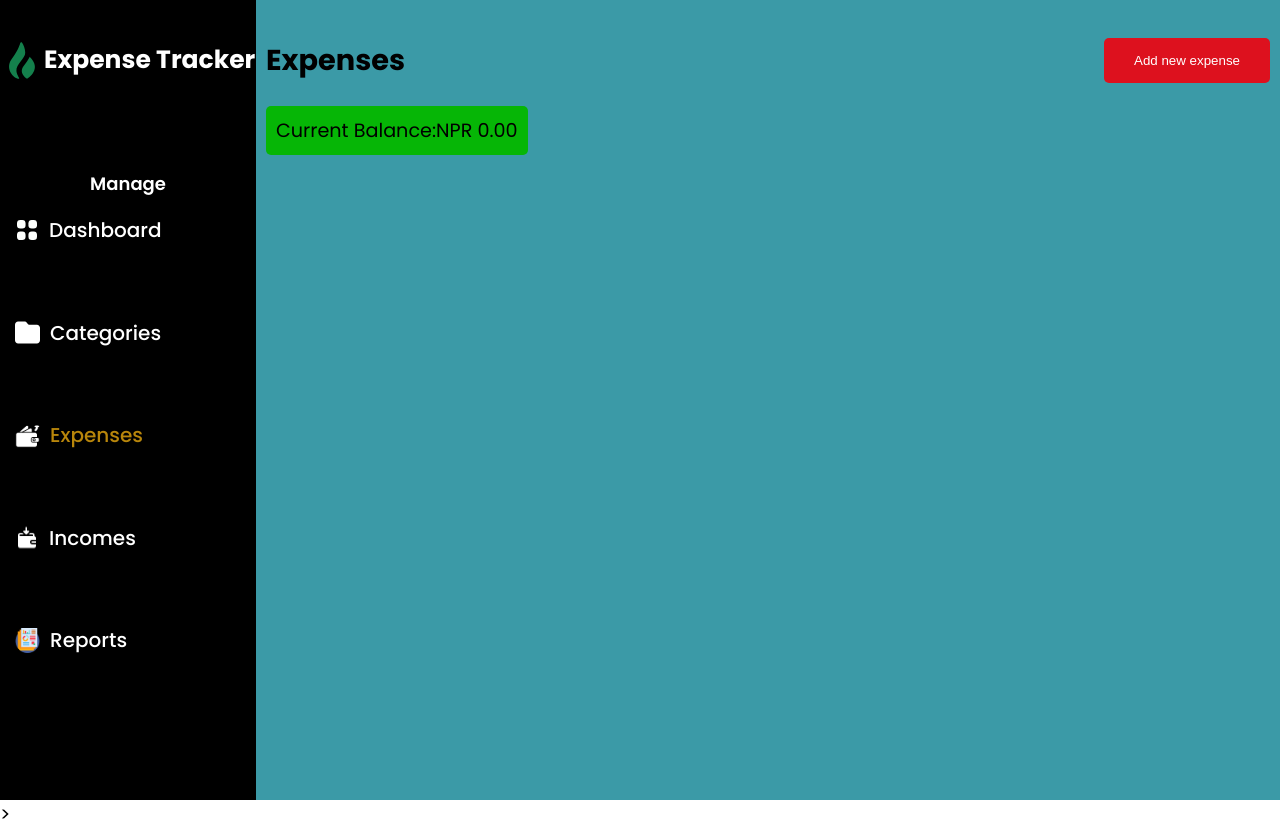
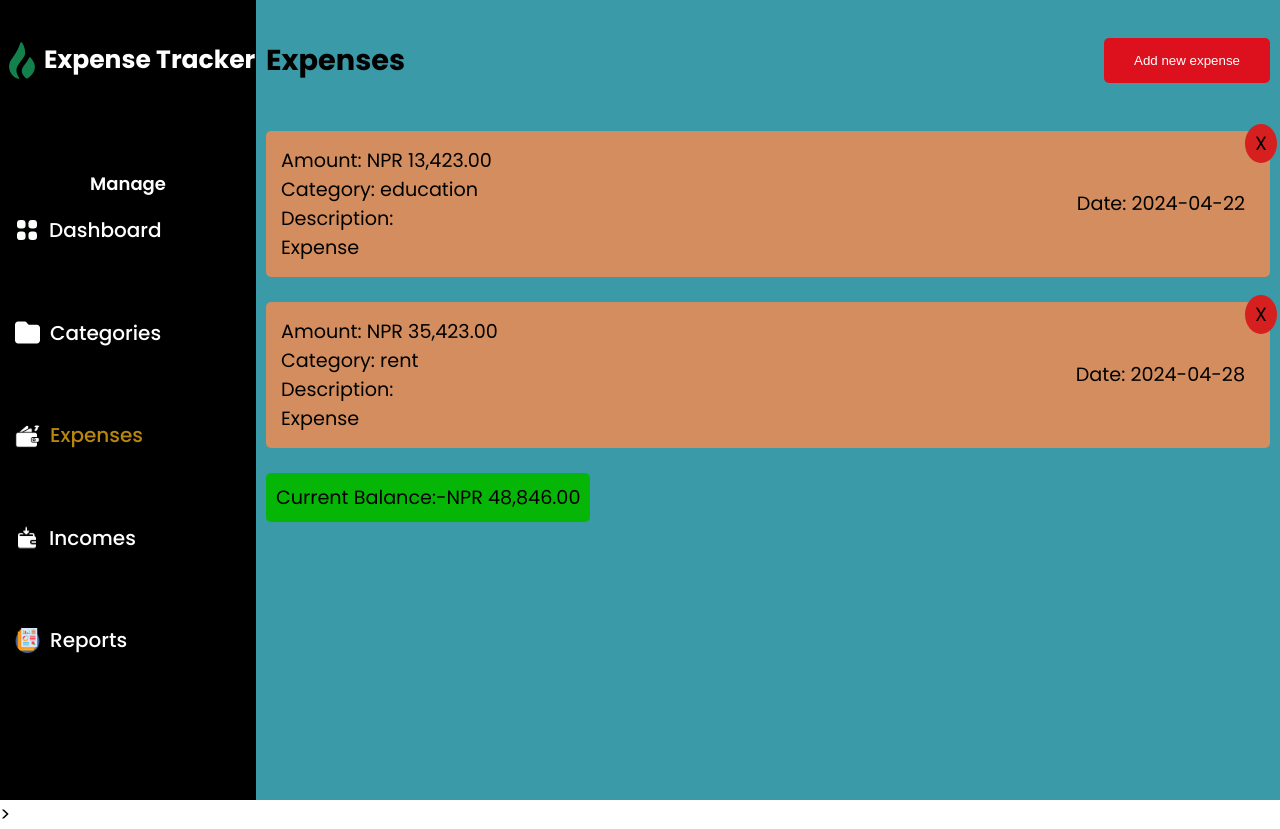
Before and after one commit to Anup-Banstola/expense-tracker, a React (Vite) app: page /expenses in a window 1280 px wide. Built offline with nearby package versions, Linux system fonts and the light colour scheme.

Commit message:
some testing

```diff
--- a/src/components/expenses/MainExpense.jsx
+++ b/src/components/expenses/MainExpense.jsx
@@ -15,7 +15,22 @@ function MainExpense() {
   const [expenses, setExpenses] = useState(() => {
     const storedExpenses = JSON.parse(localStorage.getItem("expenses"));
 
-    return storedExpenses || [];
+    return (
+      storedExpenses || [
+        {
+          transactionAmount: "13423",
+          categoryName: "education",
+          date: "2024-04-22",
+          description: "Expense",
+        },
+        {
+          transactionAmount: "35423",
+          categoryName: "rent",
+          date: "2024-04-28",
+          description: "Expense",
+        },
+      ]
+    );
   });
 
   const [accountBalance, setAccountBalance] = useState();
--- a/src/components/incomes/MainIncome.jsx
+++ b/src/components/incomes/MainIncome.jsx
@@ -8,7 +8,22 @@ function MainIncome() {
 
   const [incomes, setIncomes] = useState(() => {
     const storedIncomes = JSON.parse(localStorage.getItem("incomes"));
-    return storedIncomes || [];
+    return (
+      storedIncomes || [
+        {
+          transactionAmount: "342423",
+          categoryName: "salary",
+          date: "2024-04-22",
+          description: "Income",
+        },
+        {
+          transactionAmount: "35423",
+          categoryName: "salary",
+          date: "2024-01-28",
+          description: "Income",
+        },
+      ]
+    );
   });
 
   const togglePopup = () => setShowPopup(!showPopup);
```
